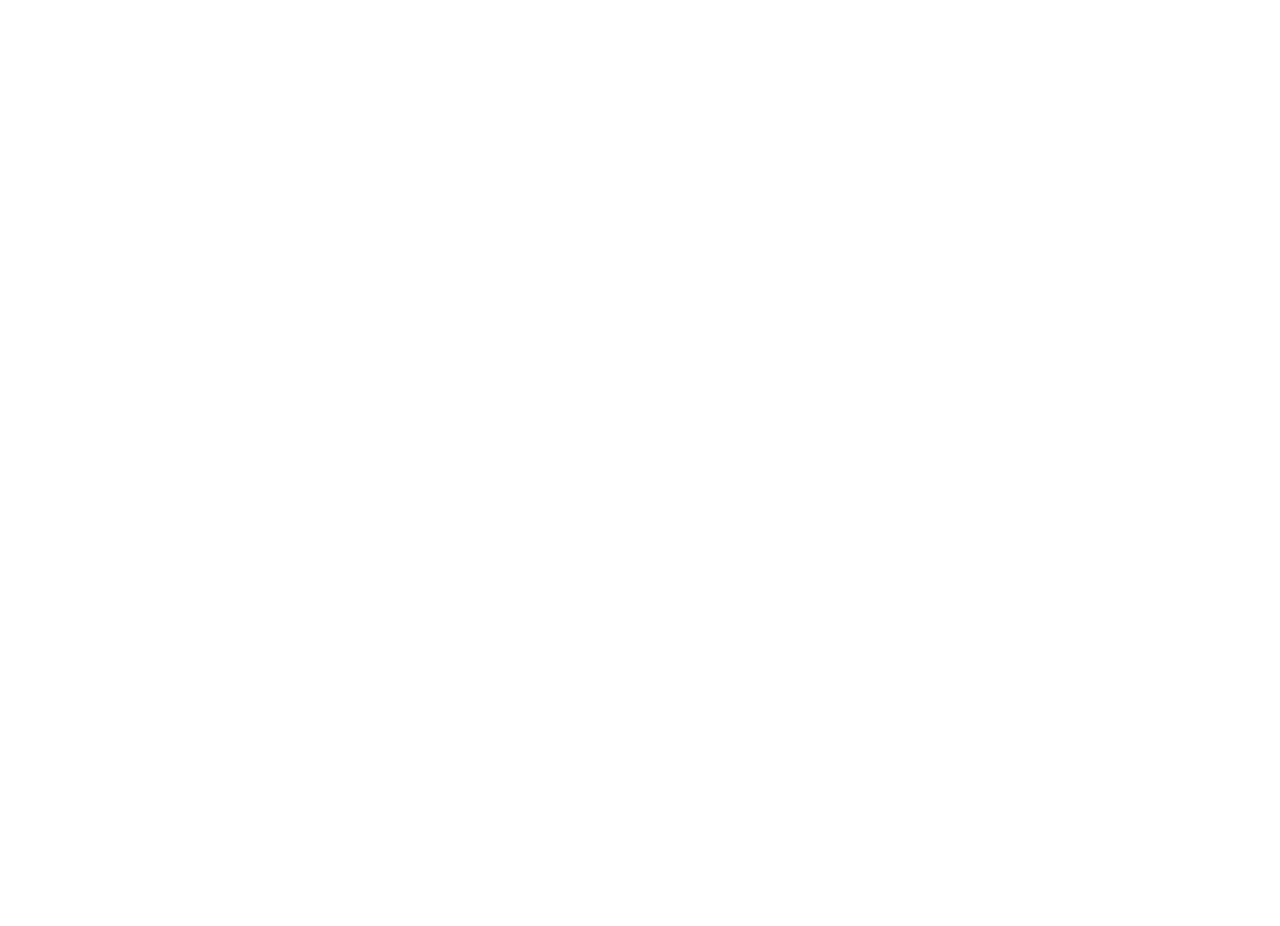
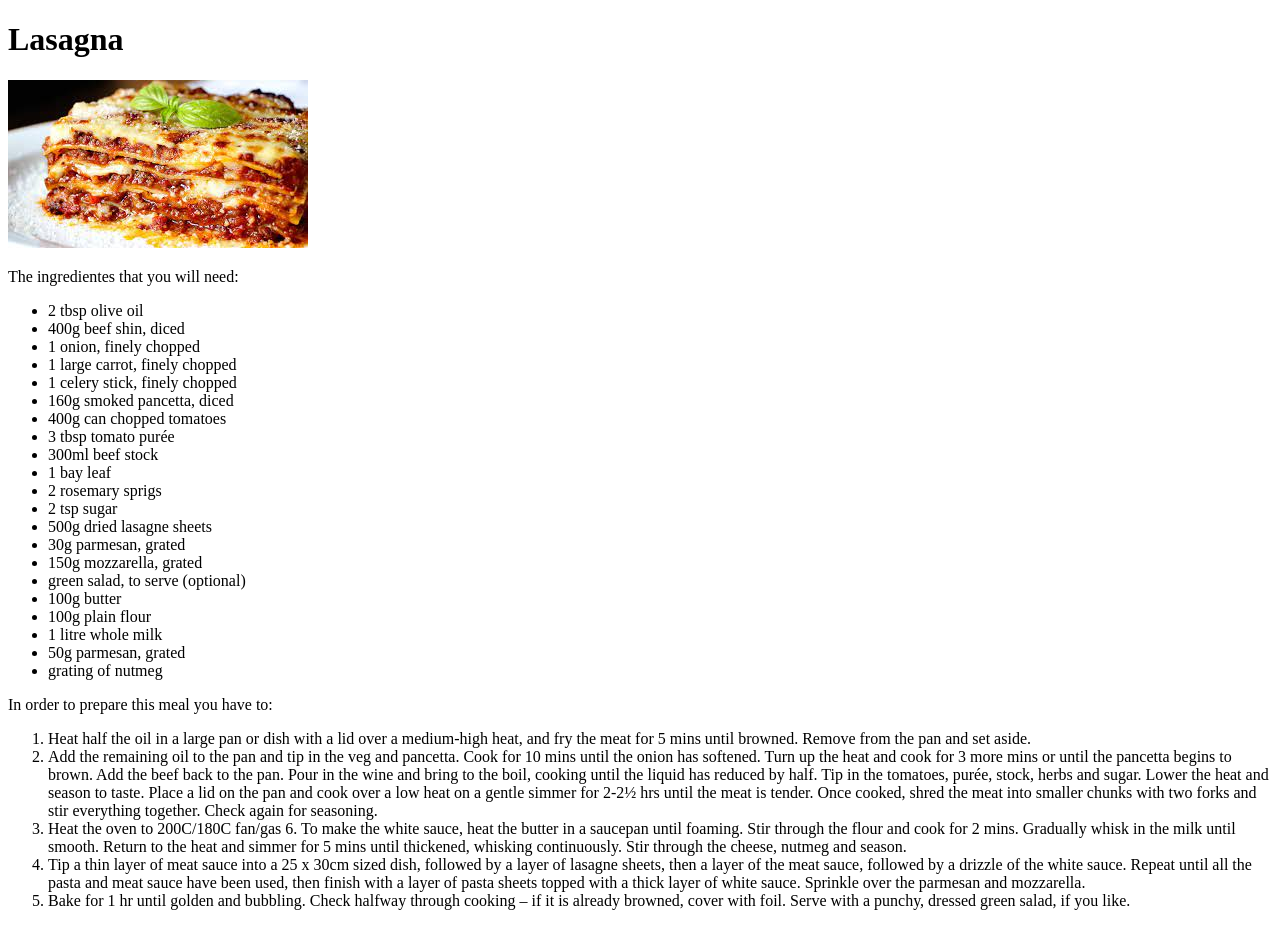
Before and after one commit to dotdashav/odin-recipes, a plain HTML site: page recipes/lasagna.html in a window 1280 px wide. Before the commit the page ends 800 px from the top, so only its background shows below. Drawn offline with Linux system fonts and the light colour scheme.

Commit message:
Index and lasagna uptade

```diff
--- a/recipes/lasagna.html
+++ b/recipes/lasagna.html
@@ -0,0 +1,46 @@
+<!DOCTYPE html>
+<html lang="en">
+    <head>
+        <title>Lasagna</title>
+        <meta charset="UTF-8">
+    </head>
+    <body>
+        <h1>Lasagna</h1>
+        <img src="../images/lasagna.jpg">
+        <p>The ingredientes that you will need:
+            <ul>
+                <li>2 tbsp olive oil</li>
+                <li>400g beef shin, diced</li>
+                <li>1 onion, finely chopped</li>
+                <li>1 large carrot, finely chopped</li>
+                <li>1 celery stick, finely chopped</li>
+                <li>160g smoked pancetta, diced</li>
+                <li>400g can chopped tomatoes</li>
+                <li>3 tbsp tomato purée</li>
+                <li>300ml beef stock</li>
+                <li>1 bay leaf</li>
+                <li>2 rosemary sprigs</li>
+                <li>2 tsp sugar</li>
+                <li>500g dried lasagne sheets</li>
+                <li>30g parmesan, grated</li>
+                <li>150g mozzarella, grated</li>
+                <li>green salad, to serve (optional)</li>
+                <li>100g butter</li>
+                <li>100g plain flour</li>
+                <li>1 litre whole milk</li>
+                <li>50g parmesan, grated</li>
+                <li>grating of nutmeg</li>
+
+            </ul>
+        </p>
+        <p>In order to prepare this meal you have to:
+            <ol>
+                <li>Heat half the oil in a large pan or dish with a lid over a medium-high heat, and fry the meat for 5 mins until browned. Remove from the pan and set aside.</li>
+                <li>Add the remaining oil to the pan and tip in the veg and pancetta. Cook for 10 mins until the onion has softened. Turn up the heat and cook for 3 more mins or until the pancetta begins to brown. Add the beef back to the pan. Pour in the wine and bring to the boil, cooking until the liquid has reduced by half. Tip in the tomatoes, purée, stock, herbs and sugar. Lower the heat and season to taste. Place a lid on the pan and cook over a low heat on a gentle simmer for 2-2½ hrs until the meat is tender. Once cooked, shred the meat into smaller chunks with two forks and stir everything together. Check again for seasoning.</li>
+                <li>Heat the oven to 200C/180C fan/gas 6. To make the white sauce, heat the butter in a saucepan until foaming. Stir through the flour and cook for 2 mins. Gradually whisk in the milk until smooth. Return to the heat and simmer for 5 mins until thickened, whisking continuously. Stir through the cheese, nutmeg and season.</li>
+                <li>Tip a thin layer of meat sauce into a 25 x 30cm sized dish, followed by a layer of lasagne sheets, then a layer of the meat sauce, followed by a drizzle of the white sauce. Repeat until all the pasta and meat sauce have been used, then finish with a layer of pasta sheets topped with a thick layer of white sauce. Sprinkle over the parmesan and mozzarella.</li>
+                <li>Bake for 1 hr until golden and bubbling. Check halfway through cooking – if it is already browned, cover with foil. Serve with a punchy, dressed green salad, if you like.</li>
+            </ol>
+        </p>
+    </body>
+</html>
```
Also changed, not shown: index.html (+1 -1 lines).
